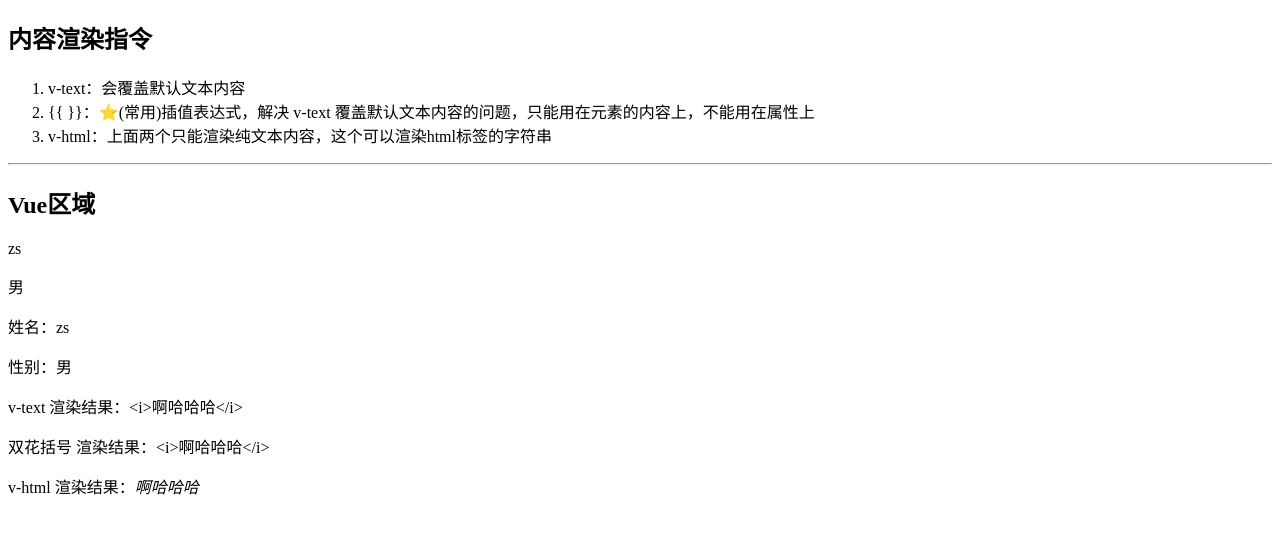
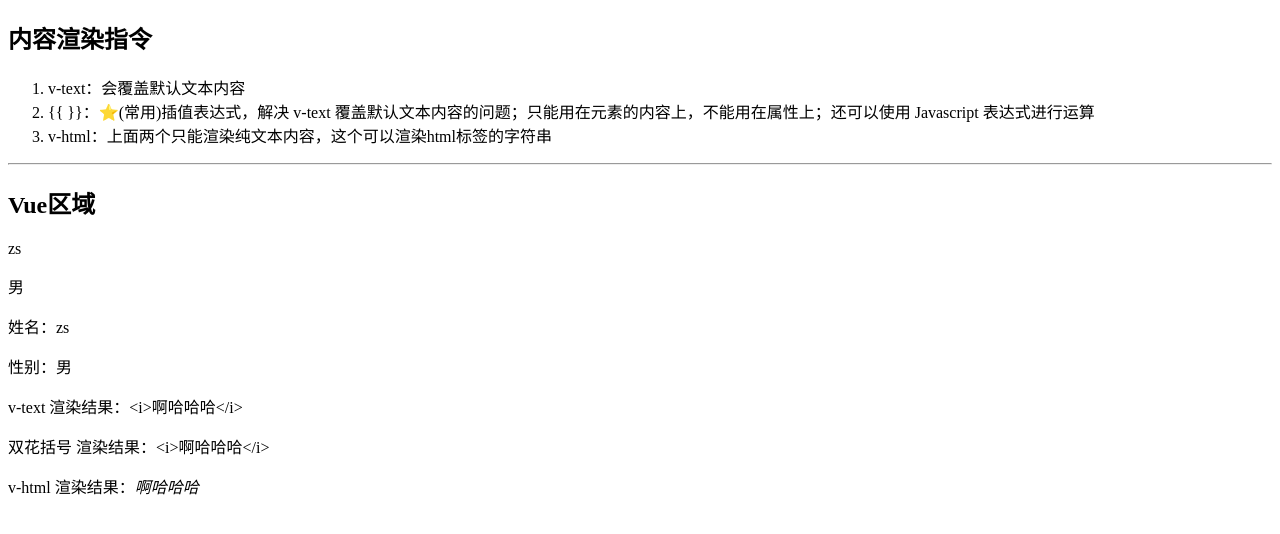
Before and after one commit to biuaxia/BV1zq4y1p7ga, a plain HTML site: page day02/02.内容渲染指令.html in a window 1280 px wide. Drawn offline with Linux system fonts and the light colour scheme.

Commit message:
增加 `{{ }}` 扩展功能说明

```diff
--- a/day02/02.内容渲染指令.html
+++ b/day02/02.内容渲染指令.html
@@ -13,7 +13,7 @@
         <h2>内容渲染指令</h2>
         <ol>
             <li>v-text：会覆盖默认文本内容</li>
-            <li>{{ }}：⭐(常用)插值表达式，解决 v-text 覆盖默认文本内容的问题，只能用在元素的内容上，不能用在属性上</li>
+            <li>{{ }}：⭐(常用)插值表达式，解决 v-text 覆盖默认文本内容的问题；只能用在元素的内容上，不能用在属性上；还可以使用 Javascript 表达式进行运算</li>
             <li>v-html：上面两个只能渲染纯文本内容，这个可以渲染html标签的字符串</li>
         </ol>
     </div>
```
